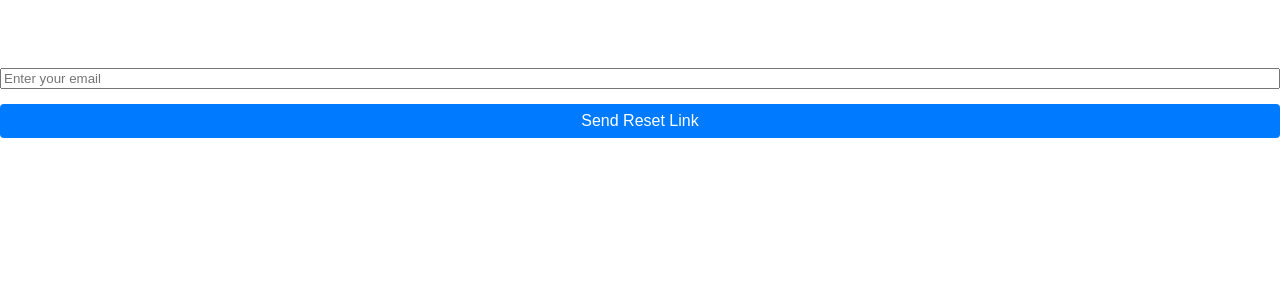
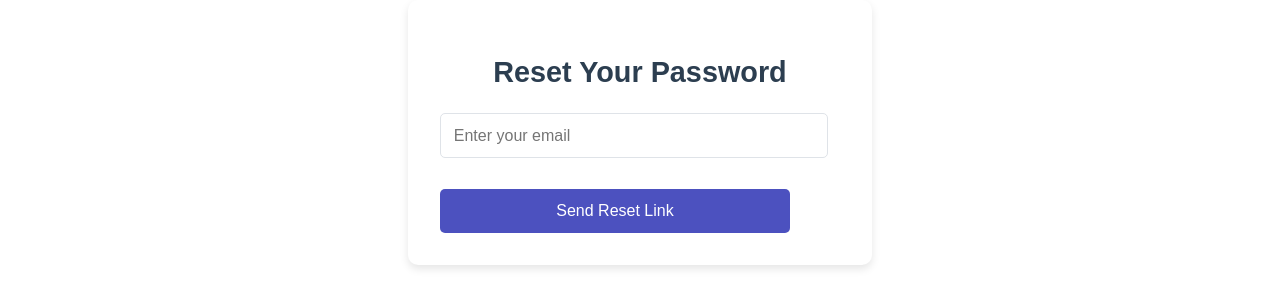
Before and after one commit to miacheng2/CITS5206-capstone, a React (Create React App) app in the folder Front_end/: page /password-reset-request in a window 1280 px wide. Shown: the top 308 px of the page. Built offline with nearby package versions, Linux system fonts and the light colour scheme.

Commit message:
styling and functionality for password reset forms

```diff
--- /dev/null
+++ b/Front_end/src/components/PasswordResetConfirm.css
@@ -0,0 +1,61 @@
+/* Container for Password Reset Confirm */
+.password-reset-container {
+    background: #fff;
+    padding: 2rem;
+    border-radius: 10px;
+    box-shadow: 0 4px 8px rgba(0, 0, 0, 0.1);
+    width: 100%;
+    max-width: 400px;
+    text-align: center;
+    margin: 0 auto; /* Center the form horizontally */
+}
+
+/* Heading */
+.password-reset-container h2 {
+    font-size: 1.8rem;
+    margin-bottom: 1.5rem;
+    color: #2c3e50;
+}
+
+/* Input Field */
+.password-reset-container input[type="password"] {
+    width: 100%; /* Full width of container */
+    max-width: 350px; /* Consistent with other form elements */
+    padding: 0.8rem;
+    margin-bottom: 1rem;
+    border: 1px solid #dfe3e8;
+    border-radius: 5px;
+    font-size: 1rem;
+    color: #2c3e50;
+    transition: border-color 0.3s ease;
+}
+
+.password-reset-container input[type="password"]:focus {
+    border-color: #3498db;
+    outline: none;
+}
+
+/* Submit Button */
+.password-reset-container button[type="submit"] {
+    width: 100%; /* Full width of container */
+    max-width: 350px; /* Consistent with other form elements */
+    padding: 0.8rem;
+    background-color: #4c51bf; /* Replace with the preferred color */
+    color: #fff;
+    font-size: 1rem;
+    border: none;
+    border-radius: 5px;
+    cursor: pointer;
+    transition: background-color 0.3s ease;
+}
+
+.password-reset-container button[type="submit"]:hover {
+    background-color: #3b42a1; /* Slightly darker shade for hover effect */
+}
+
+/* Message */
+.password-reset-container p {
+    margin-top: 1.5rem;
+    font-size: 1rem;
+    color: #e74c3c;
+}
--- a/Front_end/src/components/PasswordResetConfirm.js
+++ b/Front_end/src/components/PasswordResetConfirm.js
@@ -1,5 +1,6 @@
 import React, { useState } from 'react';
 import { useParams, useNavigate } from 'react-router-dom';
+import './PasswordResetConfirm.css';
 
 function PasswordResetConfirm() {
     const [newPassword, setNewPassword] = useState('');
@@ -31,7 +32,7 @@ function PasswordResetConfirm() {
     };
 
     return (
-        <div>
+        <div className="password-reset-container">
             <h2>Reset Your Password</h2>
             <form onSubmit={handleSubmit}>
                 <input
--- /dev/null
+++ b/Front_end/src/components/PasswordResetRequest.css
@@ -0,0 +1,60 @@
+/* Container for Password Reset */
+.password-reset-container {
+    background: #fff;
+    padding: 2rem;
+    border-radius: 10px;
+    box-shadow: 0 4px 8px rgba(0, 0, 0, 0.1);
+    width: 100%;
+    max-width: 400px;
+    text-align: center;
+    margin: 0 auto; /* Center the form horizontally */
+}
+
+/* Heading */
+.password-reset-container h2 {
+    font-size: 1.8rem;
+    margin-bottom: 1.5rem;
+    color: #2c3e50;
+}
+
+/* Input Field */
+.password-reset-container input[type="email"] {
+    width: 1000%; /* Adjust the percentage to increase or decrease the length */
+    max-width: 360px; /* Add a max-width to control the maximum length */
+    padding: 0.8rem;
+    margin-bottom: 1rem;
+    border: 1px solid #dfe3e8;
+    border-radius: 5px;
+    font-size: 1rem;
+    color: #2c3e50;
+    transition: border-color 0.3s ease;
+}
+
+.password-reset-container input[type="email"]:focus {
+    border-color: #3498db;
+    outline: none;
+}
+
+/* Submit Button */
+.password-reset-container button[type="submit"] {
+    width: 100%;
+    padding: 0.8rem;
+    background-color: #4c51bf; /* Replace with the color from the image */
+    color: #fff;
+    font-size: 1rem;
+    border: none;
+    border-radius: 5px;
+    cursor: pointer;
+    transition: background-color 0.3s ease;
+}
+
+.password-reset-container button[type="submit"]:hover {
+    background-color: #3b42a1; /* Slightly darker shade for hover effect */
+}
+
+/* Message */
+.password-reset-container p {
+    margin-top: 1.5rem;
+    font-size: 1rem;
+    color: #e74c3c;
+}
--- a/Front_end/src/components/PasswordResetRequest.js
+++ b/Front_end/src/components/PasswordResetRequest.js
@@ -1,4 +1,5 @@
 import React, { useState } from 'react';
+import './PasswordResetRequest.css';
 
 function PasswordResetRequest() {
     const [email, setEmail] = useState('');
@@ -27,7 +28,7 @@ function PasswordResetRequest() {
     };
 
     return (
-        <div>
+        <div className="password-reset-container">
             <h2>Reset Your Password</h2>
             <form onSubmit={handleSubmit}>
                 <input
```
